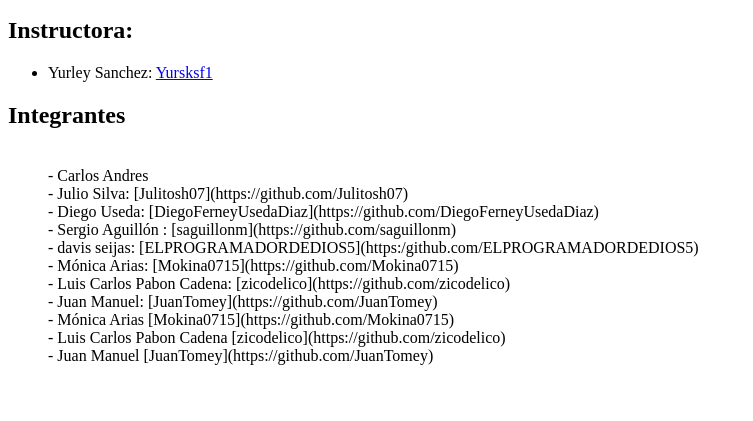
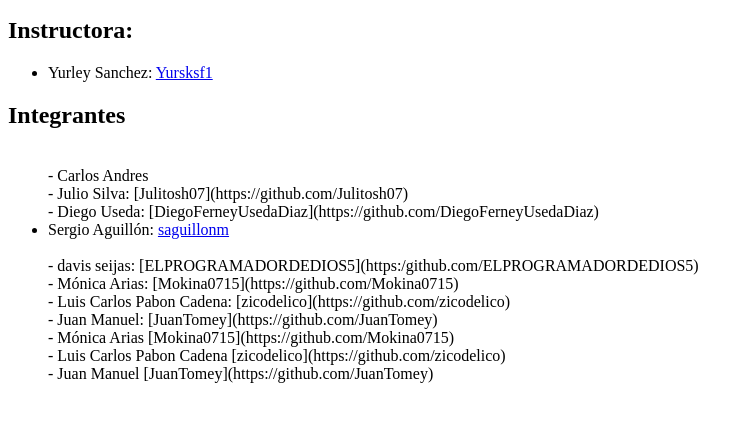
Before and after one commit to zicodelico/ejemplo_git, a plain HTML site: page index.html in a window 1280 px wide. Shown: the part 101-522 px from the top of the page, without its empty margins (0-753 px from the left). Drawn offline with Linux system fonts and the light colour scheme.

Commit message:
Update index.html

```diff
--- a/index.html
+++ b/index.html
@@ -30,7 +30,9 @@
         <br>- Carlos Andres
         <br>- Julio Silva: [Julitosh07](https://github.com/Julitosh07)
         <br>- Diego Useda: [DiegoFerneyUsedaDiaz](https://github.com/DiegoFerneyUsedaDiaz)
-        <br>- Sergio Aguillón : [saguillonm](https://github.com/saguillonm)
+        <li>
+            Sergio Aguillón: <a href="https://github.com/saguillonm">saguillonm</a>
+        </li>
         <br>- davis seijas: [ELPROGRAMADORDEDIOS5](https:/github.com/ELPROGRAMADORDEDIOS5)
         <br>- Mónica Arias: [Mokina0715](https://github.com/Mokina0715)
         <br>- Luis Carlos  Pabon Cadena: [zicodelico](https://github.com/zicodelico)
```
